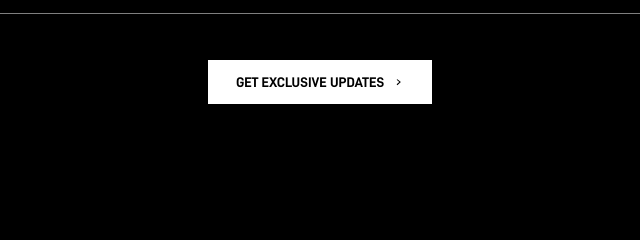
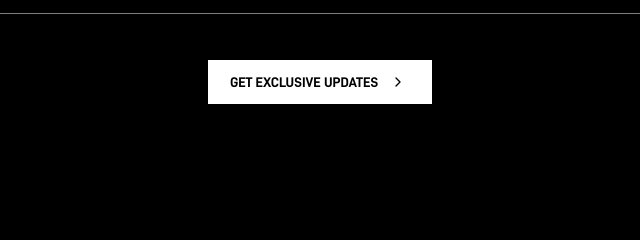
Before and after one commit to yabr87/universe, a website built with Vite: page src/index.html in a window 1280 px wide. Shown: the part 9222-9462 px from the top of the page, 320-960 px from the left. Built offline with nearby package versions, Linux system fonts and the light colour scheme.

Commit message:
arrow fix

```diff
--- a/src/partials/home/_home.scss
+++ b/src/partials/home/_home.scss
@@ -136,8 +136,10 @@
 }
 
 .chevron-right {
-  width: 12px;
-  height: 12px;
+  padding: 4px;
+  width: 24px;
+  height: 24px;
   margin-left: 8px;
-  transition: transform 0.3s ease;
+  stroke: currentColor;
+  transition: stroke 0.5s var(--tf-btn);
 }
--- a/src/partials/home/faq.html
+++ b/src/partials/home/faq.html
@@ -165,11 +165,19 @@
     <div class="faq-btn">
       <a class="btn-reverse">
         <span>Get Exclusive Updates</span>
-        <svg class="chevron-right" width="12" height="12" viewBox="0 0 24 24">
-          <path
-            d="M9.29 16.29L14.59 12 9.29 7.71 10.71 6.29 17.71 12 10.71 18.71z"
-            fill="var(--currentColor)"
-          />
+        <svg
+          class="chevron-right"
+          width="24"
+          height="24"
+          viewBox="0 0 24 24"
+          fill="none"
+          stroke="currentColor"
+          stroke-width="2"
+          stroke-linecap="round"
+          stroke-linejoin="round"
+          class="lucide lucide-chevron-right"
+        >
+          <path d="m9 18 6-6-6-6" />
         </svg>
       </a>
     </div>
--- a/src/styles/_buttons.scss
+++ b/src/styles/_buttons.scss
@@ -109,6 +109,7 @@
   &:hover {
     color: var(--neutral-white);
     border: 1px solid var(--white);
+    stroke:var(--neutral-white);
   }
 
   &:hover::before {
@@ -121,4 +122,10 @@
     z-index: 1;
     transition: color 0.5s var(--tf-btn);
   }
+
+    .chevron-right {
+       position: relative;
+       z-index: 1;
+       transition: stroke 0.5s var(--tf-btn);
+     }
 }
```
